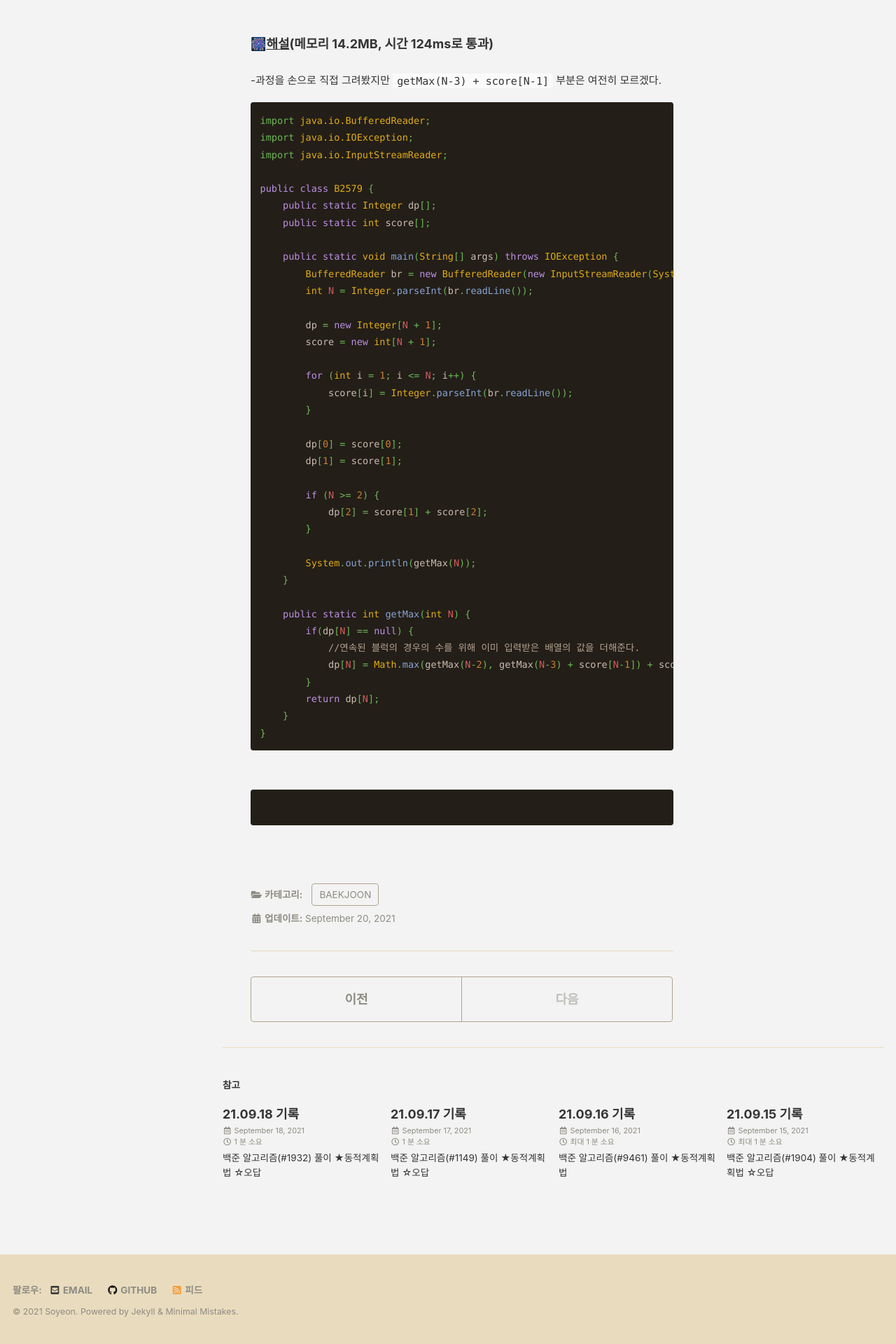
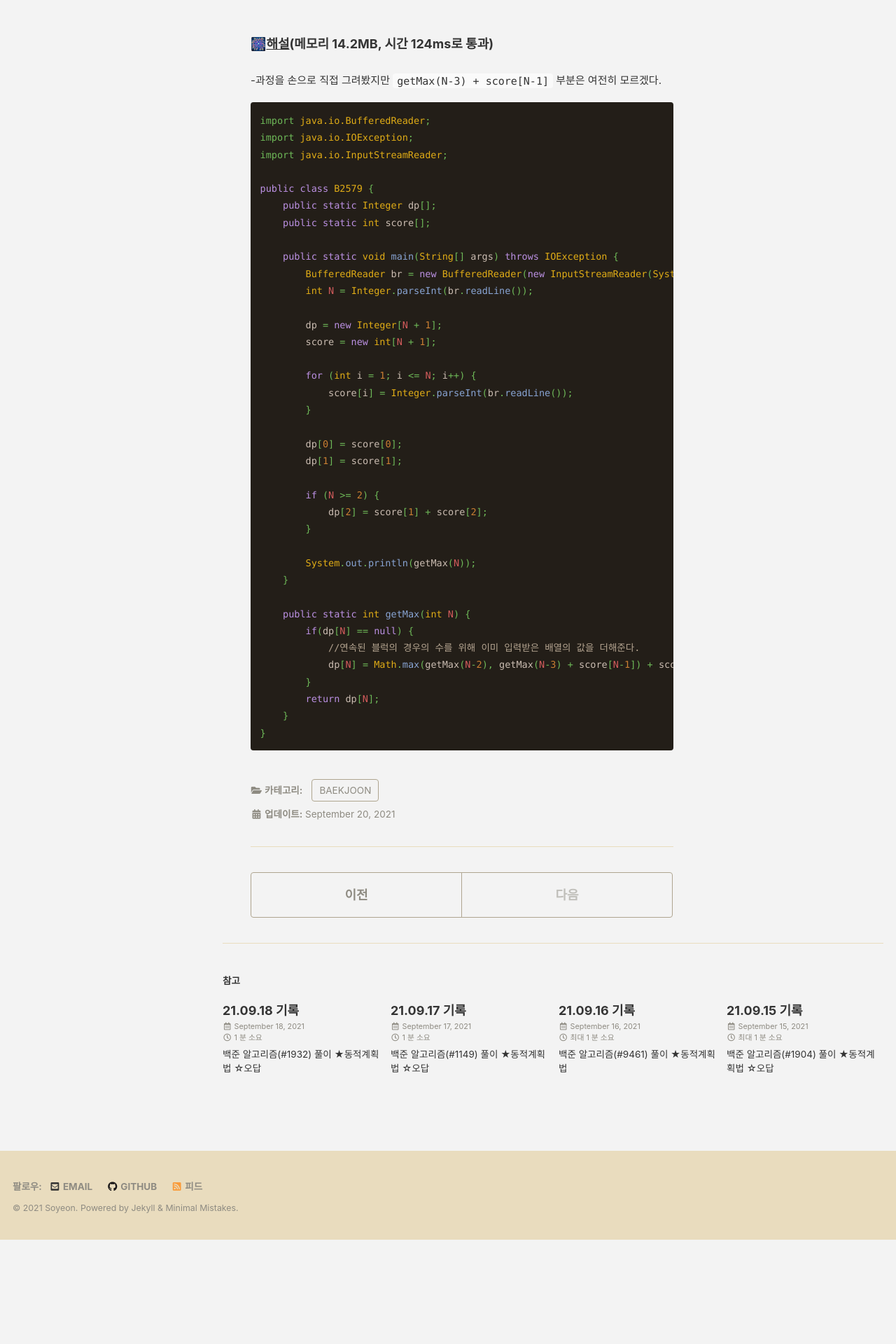
Before and after one commit to liv660/liv660.github.io, a Jekyll site: the page built from _posts/TIL/21.09.study/2021-09-20-210920.md, in a window 1280 px wide. Shown: the part 1501-3421 px from the top of the page at 70% size. Built offline with Jekyll 4.4.1, drawn with Linux system fonts in a browser that asks for light colours; cached includes are drawn as plain includes; after the commit the page ends 3272 px from its top, so only the background shows below that.

Commit message:
Update 09.20 #2579 algorithm

````diff
--- a/_posts/TIL/21.09.study/2021-09-20-210920.md
+++ b/_posts/TIL/21.09.study/2021-09-20-210920.md
@@ -99,9 +99,3 @@ public class B2579 {
     }
 }
 ```
-<br>
-
-```java
-
-```
-<br>
````
